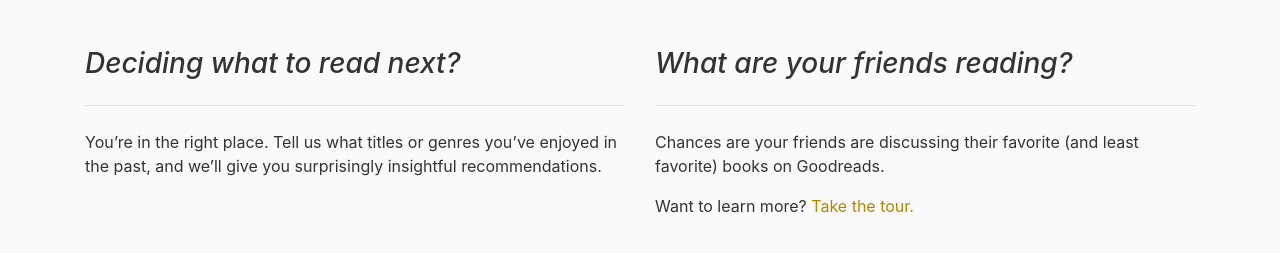
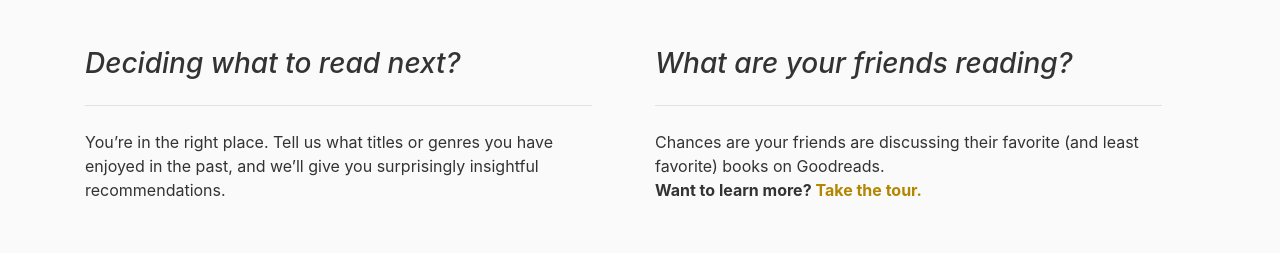
Before and after one commit to MohGumaa/Books-Review, a Flask app: page / in a window 1280 px wide. Shown: the part 547-800 px from the top of the page. Run offline with Flask 2, Linux system fonts and the light colour scheme; some libraries are stand-ins or nearby versions.

Commit message:
modify welcome part of index page

```diff
--- a/templates/index.html
+++ b/templates/index.html
@@ -22,26 +22,26 @@
         <h1 class="font-italic">Find Your New Favourite Book!</h1>
      {% endif%}
   </div>
-  <div class="container">
+  <div class="container" id="about">
     <div class="row">
-      <div class="col-md-6">
+      <div class="col-md-6 pr-5">
         <h3 class="pb-4 mb-4 font-italic border-bottom">
           Deciding what to read next?
         </h3>
         <p>
-          You’re in the right place. Tell us what titles or genres you’ve enjoyed
+          You’re in the right place. Tell us what titles or genres you have enjoyed
           in the past, and we’ll give you surprisingly insightful recommendations.
         </p>
       </div>
-      <div class="col-md-6">
+      <div class="col-md-6 pr-5">
         <h3 class="pb-4 mb-4 font-italic border-bottom">
           What are your friends reading?
         </h3>
         <p>
           Chances are your friends are discussing their favorite
           (and least favorite) books on Goodreads.
+          <br><strong>Want to learn more?</<strong> <a href="/dashboard" class="tour-link">Take the tour.</a>
         </p>
-        <p>Want to learn more? <a href="/dashboard" class="tour-link">Take the tour.</a></p>
       </div>
     </div>
   </div>
```
